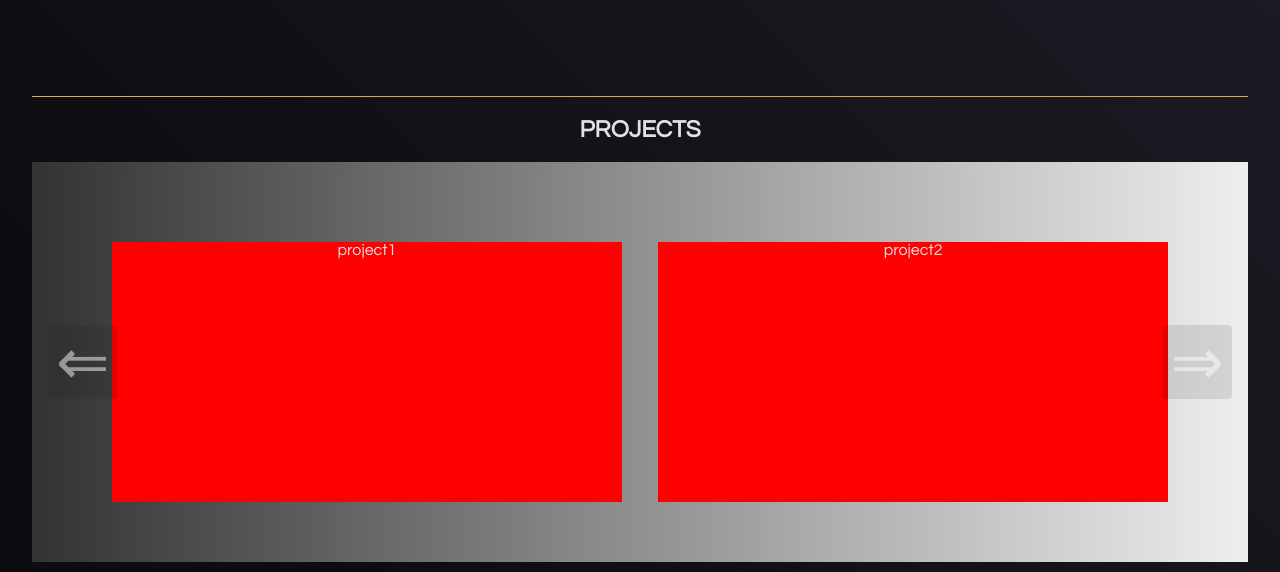
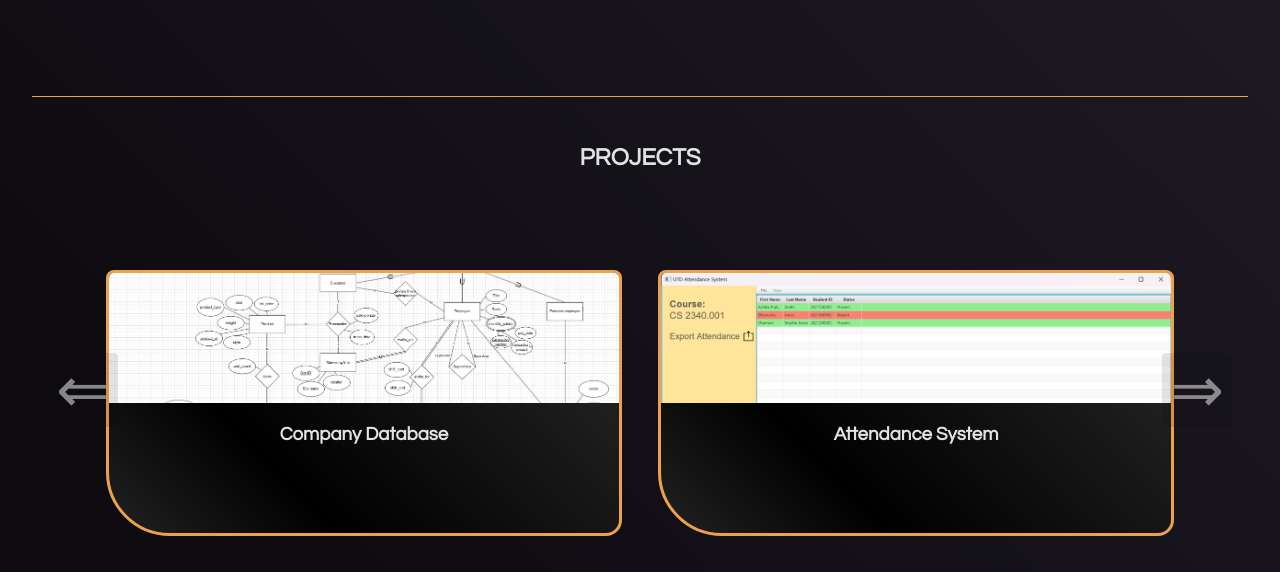
Before and after one commit to rhedsantiago/MyWebsite, a plain HTML site: page index.html in a window 1280 px wide. Shown: the part 590-1162 px from the top of the page. Drawn offline with Linux system fonts and the light colour scheme.

Commit message:
added project image files, further specified formatting of the project section, will add more later

```diff
--- a/index.html
+++ b/index.html
@@ -32,20 +32,36 @@
                 </div>
             </section>
             <section aria-label="Project Highlights" class="projects-section">
-                <h2>PROJECTS</h2>
+                <h2 class="projects-heading"">PROJECTS</h2>
                 <div class="carousel" data-carousel>
                     <button class="carousel-button prev" data-carousel-button="prev">&#8656;</button>
                     <button class="carousel-button next" data-carousel-button="next">&#8658;</button>
                     <ul data-slides>
                         <li class="slide" data-active>
-                            <div class="project">project1</div>
-                            <div class="project">project2</div>
+                            <div class="project">
+                                <img class="company-database project-img" src="assets/images/companydb_image.jpg" alt="companyDB_Enhanced Entity Relationship Diagram">
+                                <h3>Company Database</h3>
+                            </div>
+                            <div class="project">
+                                <img class="project-img" src="assets/images/attendance-system_img.png" alt="project-img">
+                                <h3>Attendance System</h3>
+                            </div>
                         </li>
                         <li class="slide">
-                            <div>project3</div>
+                            <div class="project">
+                                <img class="project-img" src="assets/images/profilePic2.jpg">
+                            </div>
+                            <div class="project">
+                                <img class="project-img">
+                            </div>
                         </li>
                         <li class="slide">
-                            <div>project4</div>
+                            <div class="project">
+                                <img class="project-img" src="assets/images/profilePic.jpg">
+                            </div>
+                            <div class="project">
+                                <img class="project-img" src="assets/images/profilePic.jpg">
+                            </div>
                         </li>
                     </ul>
                 </div>
--- a/styles/main.css
+++ b/styles/main.css
@@ -91,28 +91,10 @@ main {
     text-align: center;
 }
 
+.projects-heading {
+    margin-top: 2em;
+}
 /*c------------------------------carousel stuff------------------------*/
-/*
-.projects-carousel {
-    display: flex;
-    align-items: center;
-    justify-content: center;
-    gap: 10px;
-}
-
-.projects-container {
-    background-color: #022209;
-    width: 90%;
-    overflow: hidden;
-    position: relative;
-}
-
-.projects-wrapper {
-    width: 300%;
-    display: flex;
-    transition: transform 0.5s ease-in-out;
-}
-*/
 
 .carousel {
     width: 100%;
@@ -125,14 +107,15 @@ main {
     padding: 0;
     list-style: none;
 }
+
 .slide {
-    background: linear-gradient(90deg, #333, #eee);
     position: absolute;
     inset: 0;
     opacity: 0;
     transition: 200ms opacity ease-in-out;
     transition-delay: 200ms;
 }
+
 .slide > img {
     display: block;
     width: 100%;
@@ -181,21 +164,35 @@ main {
 }
 
 .project {
-    background-color: red;
+    background: linear-gradient(45deg,#222222 0%, #000 30%, #2a2a2a 100%);
     margin: 5em 1em 0 1em;
     padding: 0 auto;
     width: 42%;
     height: 65%;
     display: inline-block;
     position: center;
+    border: 3px solid #eca14f;
+    border-radius: 0.5em 0.5em 1em 4em;
+    overflow: hidden; /*To prevent the images from interfering with the other project blocks*/
 }
 
+.project-img {
+    width: 100%;
+    height: 50%;
+    object-fit: cover;
+    object-position: top;
+}
+
+.company-database {
+    object-position: center;
+}
 /*---------------------------------------------------------------------------*/
 .circle-image {
     width: 300px;
     height: 300px;
     border-radius: 30%;
     object-fit: cover;
+    overflow: hidden;
 }
 
 footer {
```
Also changed, not shown: assets/images/attendance-system_img.png (added), assets/images/companydb_image.jpg (added).
